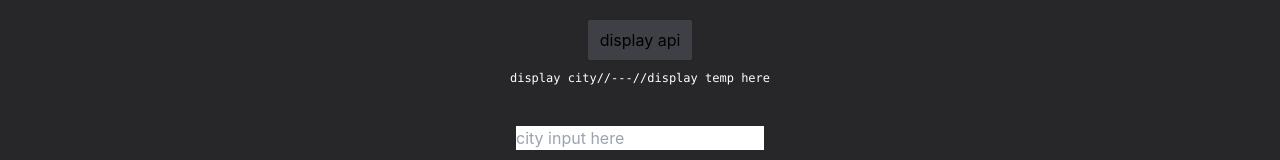
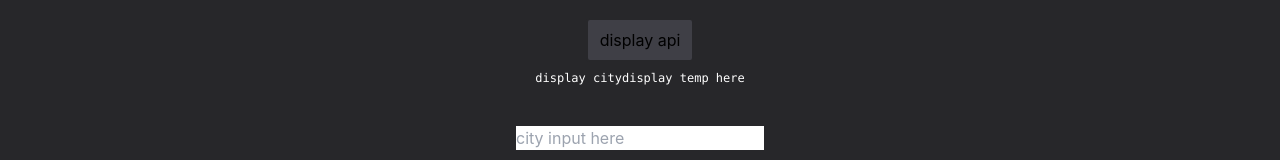
Before and after one commit to solahidris/Project14_T1_WeatherAppReact, a React (Create React App) app: page / in a window 1280 px wide. Shown: the part 410-570 px from the top of the page. Built offline with nearby package versions, Linux system fonts and the light colour scheme.

Commit message:
now all ok

```diff
--- a/src/App.js
+++ b/src/App.js
@@ -12,14 +12,17 @@ function App() {
 
       <div className="mt-5">
 
+        {/* {Display API Box} */}
         <div className="flex justify-center">
           <label className="bg-zinc-700 rounded px-3 py-2 border-2 border-zinc-800 ">display api</label>
         </div>
 
+        {/* {Display CITY & TEMP text below} */}
         <div className="flex justify-center text-white font-mono text-xs mt-2 mb-10">
-         <p>display city</p><p>//---//</p><p>display temp here</p>
+         <p>display city</p><p>display temp here</p>
         </div>
 
+        {/* {CITY "text" Input Box} */}
         <div className="flex justify-center">
           <input type="text" placeholder="city input here" />
         </div>
```
